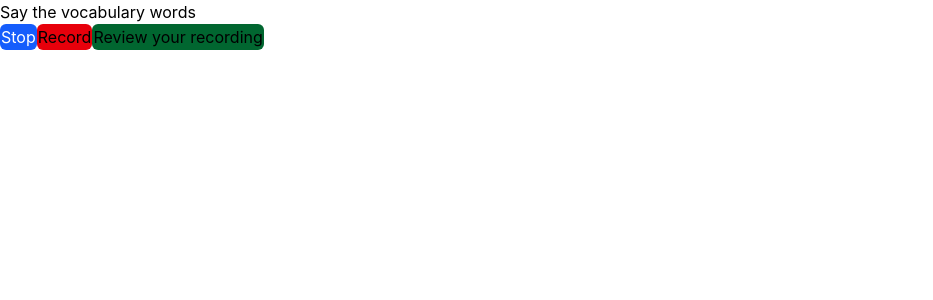
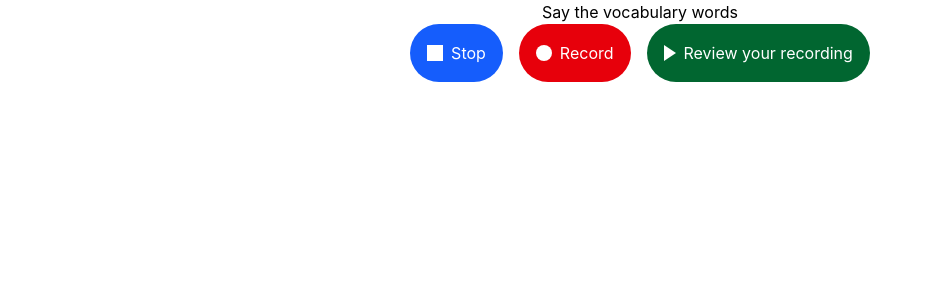
Before and after one commit to rymanacevedo/vista-higher-learning, a React (Vite) app: page / in a window 1280 px wide. Shown: the top 300 px of the page, without its empty margins (0-933 px from the left). Built offline with nearby package versions, Linux system fonts and the light colour scheme.

Commit message:
adjusted button styles

```diff
--- a/src/App.tsx
+++ b/src/App.tsx
@@ -1,25 +1,23 @@
-
-function App() {
+export default function App() {
   return (
     <>
-      <h1 className=''>Say the vocabulary words</h1>
-      <div className="flex eitems-center justify-items-center">
-        <button className='inline-flex justify-center rounded-md border border-transparent cursor-pointer bg-blue-600 text-white'>
-          <span className="square-symbol"></span>
+      <h1 className="flex justify-center items-center">Say the vocabulary words</h1>
+      <div className="space-x-4 flex items-center justify-center">
+        <button className="inline-flex items-center justify-center rounded-full border border-transparent cursor-pointer bg-blue-600 text-white p-4">
+          <span className="w-4 h-4 bg-white mr-2" />
           <span>Stop</span>
         </button>
-        <button className="inline-flex justify-center rounded-md border border-transparent cursor-pointer bg-red-600">
-          <span className="circle-symbol"></span>
+
+        <button className="inline-flex items-center justify-center rounded-full border border-transparent cursor-pointer bg-red-600 text-white p-4">
+          <span className="w-4 h-4 bg-white rounded-full mr-2" />
           <span>Record</span>
         </button>
 
-        <button className="inline-flex justify-center rounded-md border border-transparent cursor-pointer bg-green-800">
-          <span className="triangle-symbol"></span>
+        <button className="inline-flex items-center justify-center rounded-full border border-transparent cursor-pointer bg-green-800 text-white p-4">
+          <span className="w-0 h-0 border-t-[8px] border-t-transparent border-b-[8px] border-b-transparent border-l-[12px] border-l-white mr-2" />
           <span>Review your recording</span>
         </button>
       </div>
     </>
-  )
+  );
 }
-
-export default App;
--- a/src/index.css
+++ b/src/index.css
@@ -31,3 +31,25 @@ body {
     color-scheme: dark;
   }
 }
+
+/* Symbols */
+.square-symbol {
+  width: 20px;
+  height: 20px;
+  background-color: black;
+}
+
+.circle-symbol {
+  width: 20px;
+  height: 20px;
+  background-color: black;
+  border-radius: 50%;
+}
+
+.triangle-symbol {
+  width: 0;
+  height: 0;
+  border-top: 10px solid transparent;
+  border-bottom: 10px solid transparent;
+  border-left: 20px solid black;
+}
```
